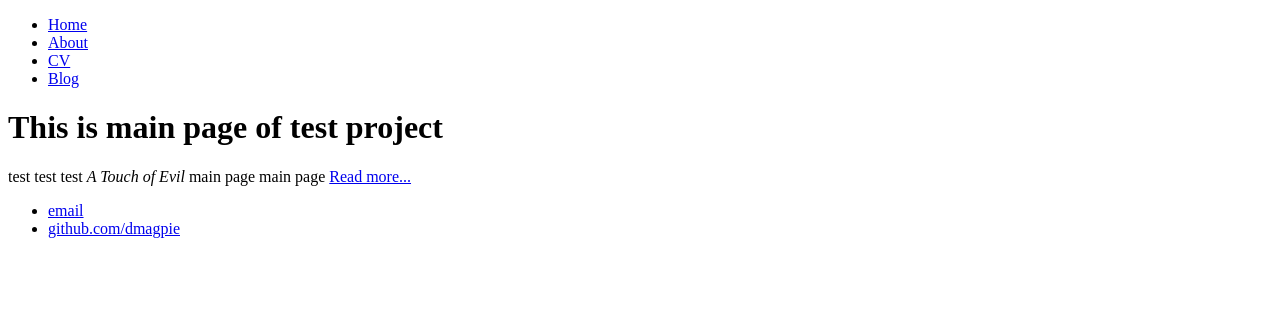
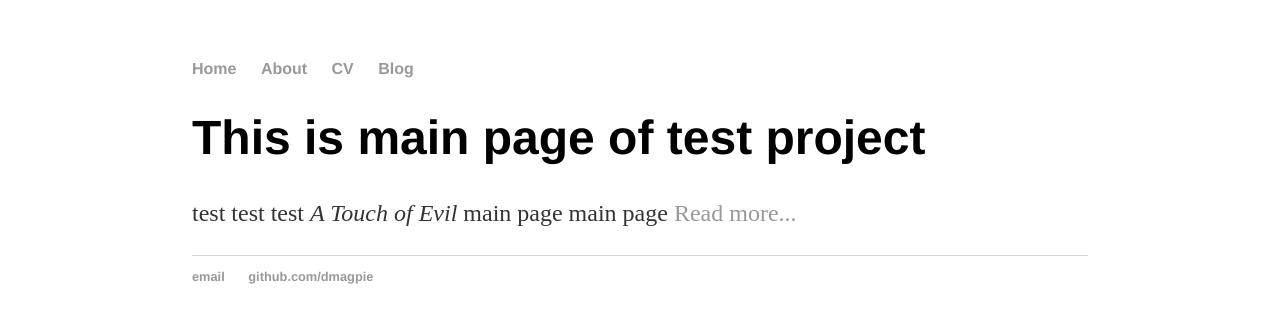
Before and after one commit to DMagpies/dmagpie.github.io, a plain HTML site: page index.html in a window 1280 px wide. Drawn offline with Linux system fonts and the light colour scheme.

Commit message:
Update index.html

```diff
--- a/index.html
+++ b/index.html
@@ -2,6 +2,8 @@
 <html>
 	<head>
 		<title>Functional test of Github pages</title>
+		<!-- link to main stylesheet -->
+		<link rel="stylesheet" type="text/css" href="/css/main.css".
 	</head>
 	<body>
 		<nav>
```
